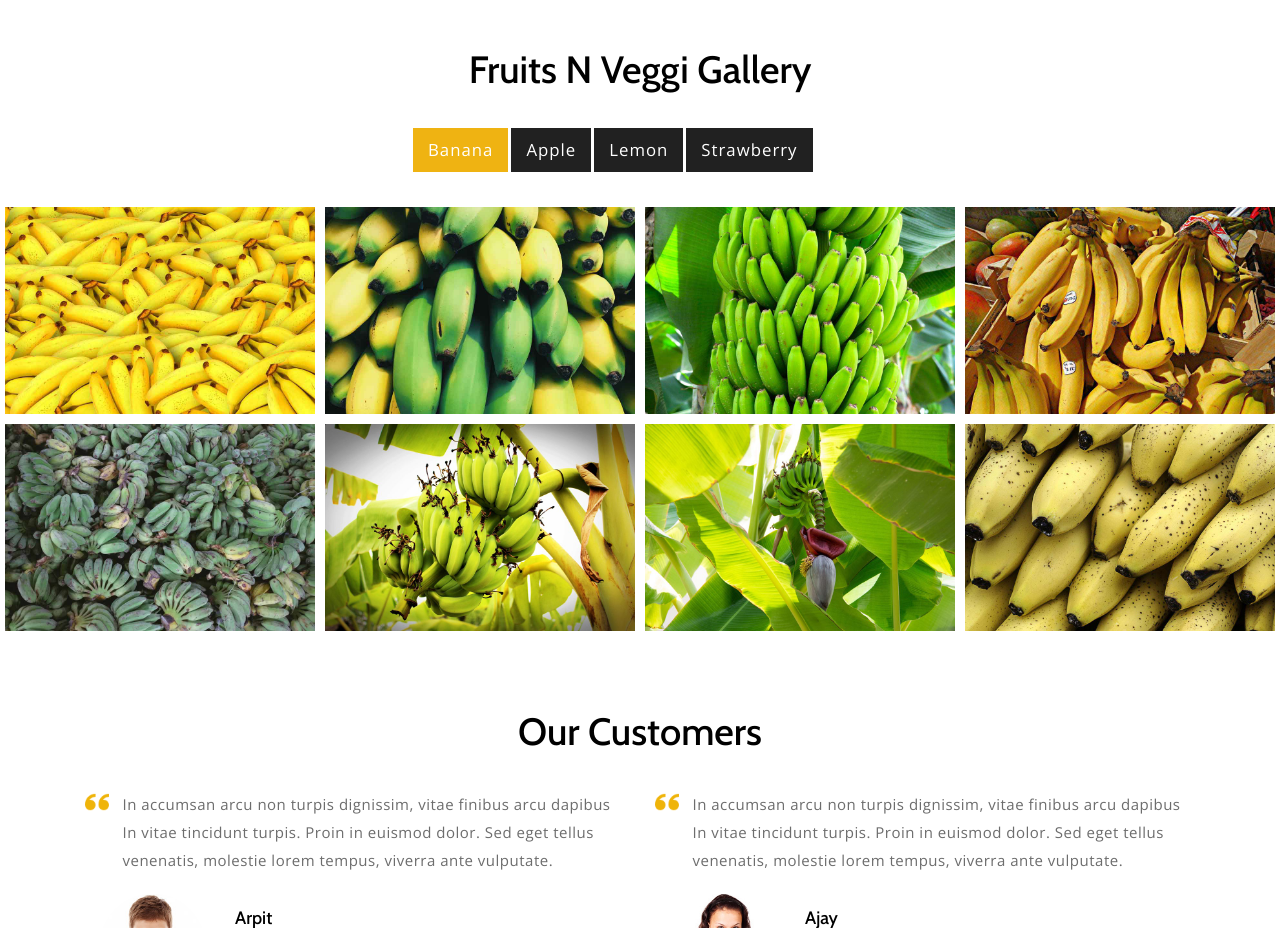
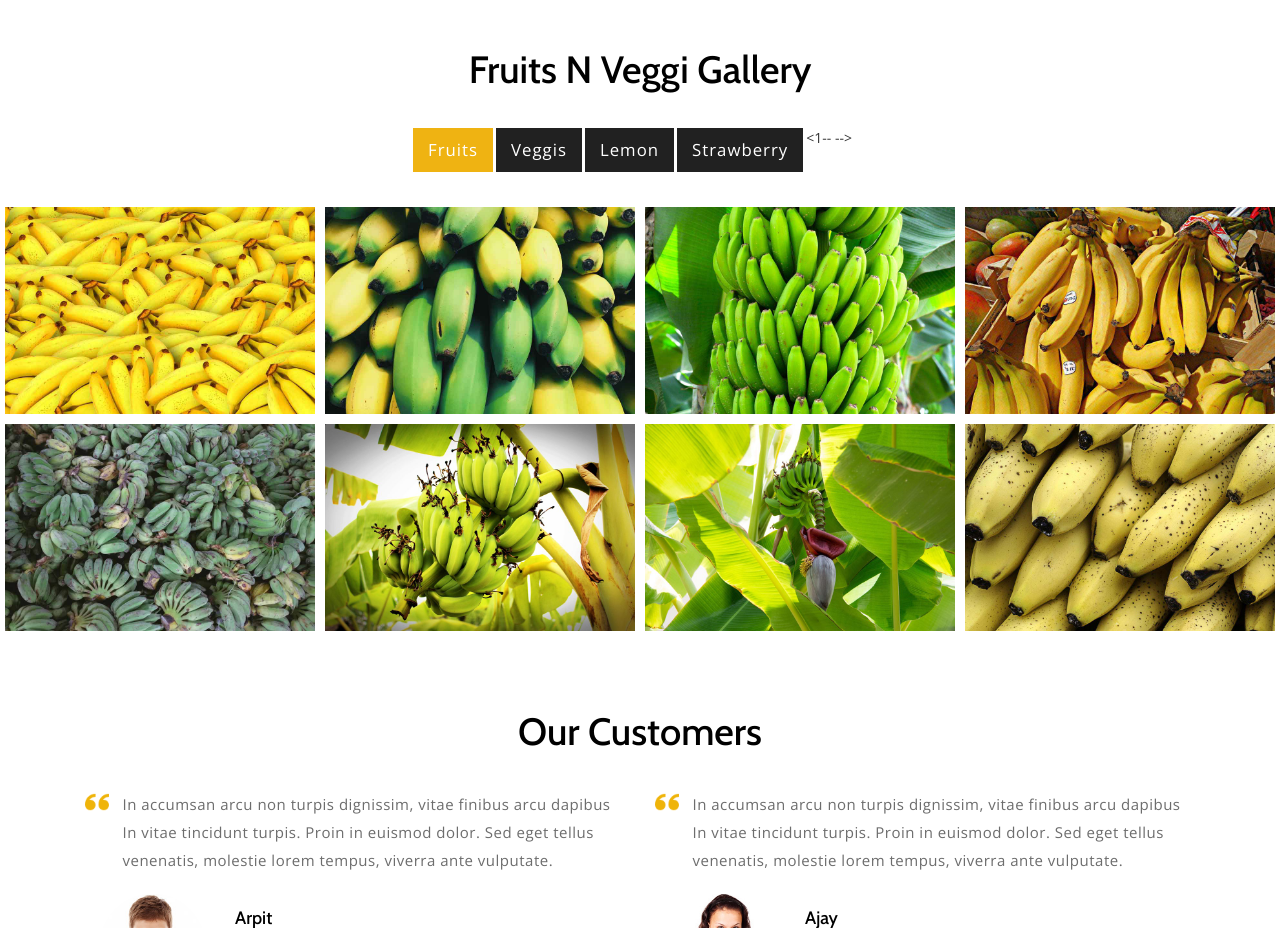
Before and after one commit to Shubham-Khandelwal130/f2kgrocery, a plain HTML site: page index.html in a window 1280 px wide. Shown: the part 3260-4188 px from the top of the page. Drawn offline with nearby package versions, Linux system fonts and the light colour scheme.

Commit message:
Update index.html

```diff
--- a/index.html
+++ b/index.html
@@ -470,15 +470,18 @@ Smartphone Compatible web template, free webdesigns for Nokia, Samsung, LG, Sony
             <ul class="nav nav-tabs" id="myTab" role="tablist">
                 <li class="active" role="presentation"><a aria-controls="banana"
                                                           aria-expanded="true" data-toggle="tab"
-                                                          href="#banana" id="banana-tab" role="tab">Banana</a>
+                                                          href="#banana" id="banana-tab" role="tab">Fruits</a>
                 </li>
                 <li role="presentation"><a aria-controls="apple" data-toggle="tab" href="#apple"
-                                           id="apple-tab" role="tab">Apple</a></li>
-                <li role="presentation"><a aria-controls="lemon" data-toggle="tab" href="#lemon"
+                                           id="apple-tab" role="tab">Veggis</a></li>
+
+
+         <1--       <li role="presentation"><a aria-controls="lemon" data-toggle="tab" href="#lemon"
                                            id="lemon-tab" role="tab">Lemon</a></li>
                 <li role="presentation"><a aria-controls="Strawberry" data-toggle="tab"
                                            href="#Strawberry" id="Strawberry-tab" role="tab">Strawberry</a>
-                </li>
+                </li>			-->
+
             </ul>
             <div class="tab-content" id="myTabContent">
                 <div aria-labelledby="banana-tab" class="tab-pane fade in active" id="banana"
```
